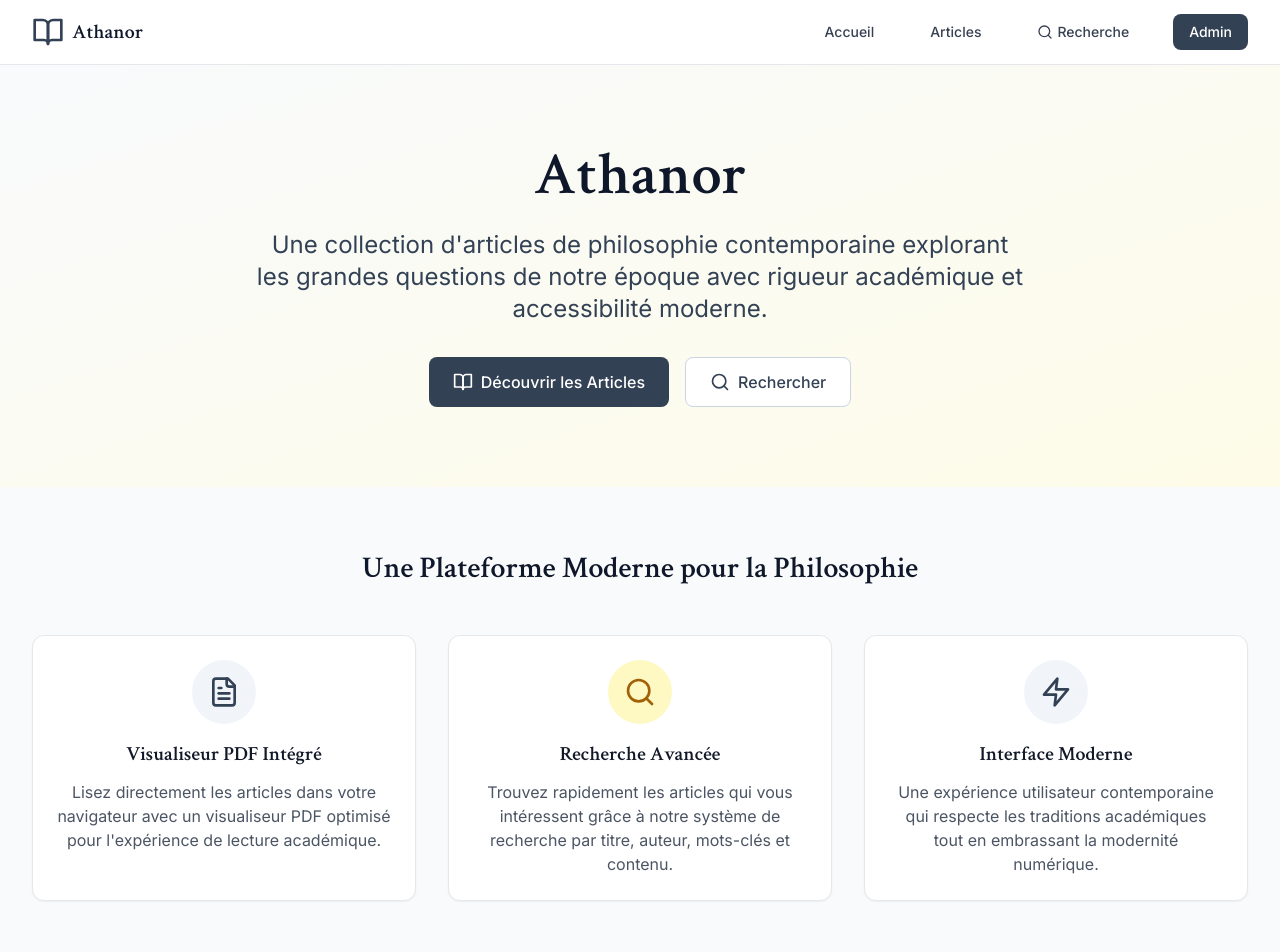
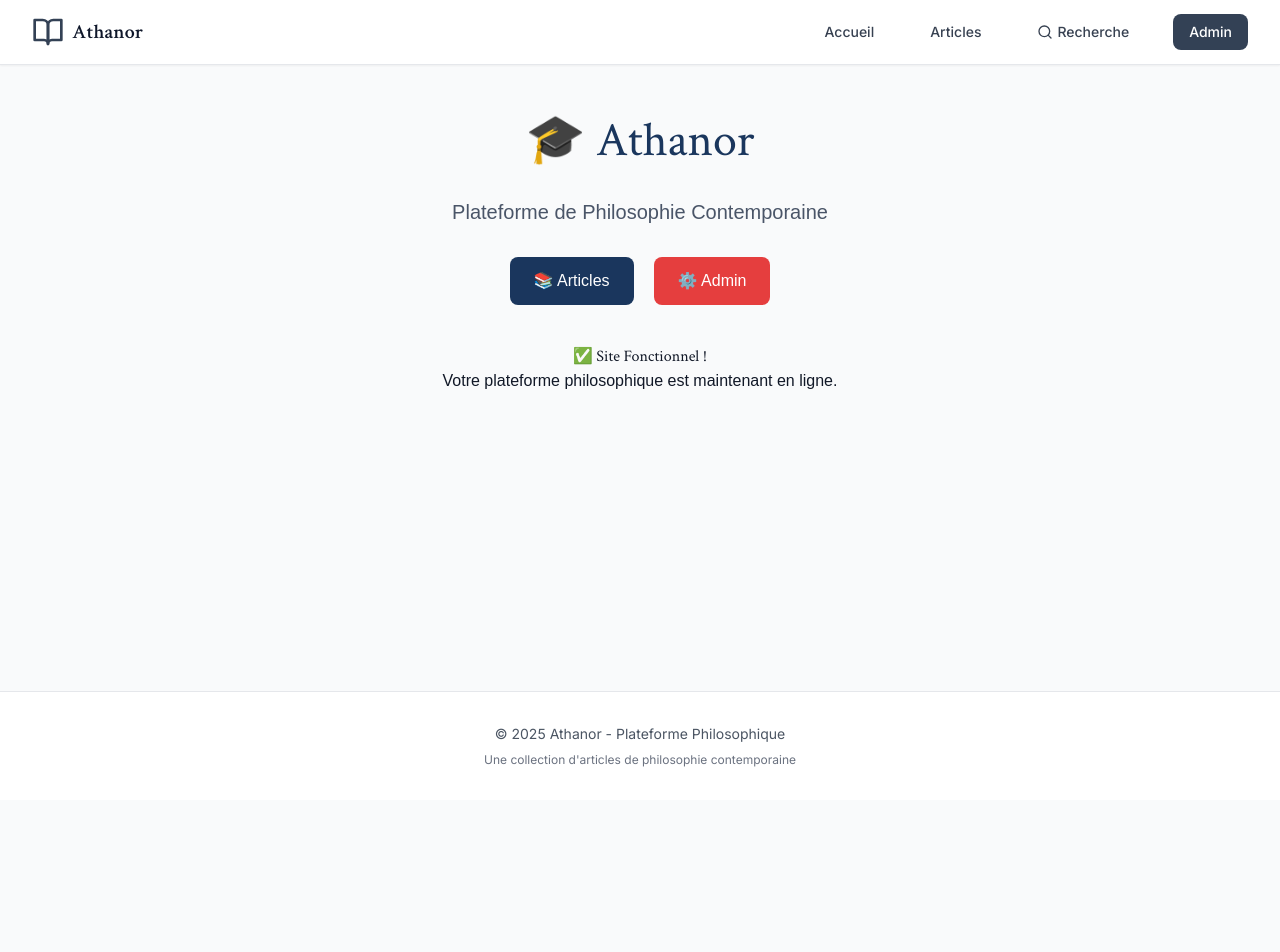
Before and after one commit to ajilnex/athanor-philosophy-platform, a Next.js app: page / in a window 1280 px wide. Shown: the top 952 px of the page. After the commit the page ends 800 px from the top, so only its background shows below. Built offline with nearby package versions, Linux system fonts and the light colour scheme.

Commit message:
Fix 404: Create ultra-simple homepage without dependencies

```diff
--- a/app/page.tsx
+++ b/app/page.tsx
@@ -1,90 +1,36 @@
-import Link from 'next/link'
-import { BookOpen, Search, FileText, Zap } from 'lucide-react'
-
 export default function HomePage() {
   return (
-    <div className="min-h-screen">
-      {/* Hero Section */}
-      <section className="bg-gradient-to-br from-primary-50 to-accent-50 py-20">
-        <div className="max-w-7xl mx-auto px-4 sm:px-6 lg:px-8">
-          <div className="text-center">
-            <h1 className="text-5xl md:text-6xl font-serif font-bold text-primary-900 mb-6">
-              Athanor
-            </h1>
-            <p className="text-xl md:text-2xl text-primary-700 mb-8 max-w-3xl mx-auto leading-relaxed">
-              Une collection d'articles de philosophie contemporaine explorant les grandes questions
-              de notre époque avec rigueur académique et accessibilité moderne.
-            </p>
-            <div className="flex flex-col sm:flex-row gap-4 justify-center">
-              <Link href="/articles" className="btn-primary inline-flex items-center space-x-2">
-                <BookOpen className="h-5 w-5" />
-                <span>Découvrir les Articles</span>
-              </Link>
-              <Link href="/search" className="btn-secondary inline-flex items-center space-x-2">
-                <Search className="h-5 w-5" />
-                <span>Rechercher</span>
-              </Link>
-            </div>
-          </div>
-        </div>
-      </section>
-
-      {/* Features Section */}
-      <section className="py-16">
-        <div className="max-w-7xl mx-auto px-4 sm:px-6 lg:px-8">
-          <h2 className="text-3xl font-serif font-semibold text-center text-primary-900 mb-12">
-            Une Plateforme Moderne pour la Philosophie
-          </h2>
-          <div className="grid md:grid-cols-3 gap-8">
-            <div className="card text-center">
-              <div className="bg-primary-100 w-16 h-16 rounded-full flex items-center justify-center mx-auto mb-4">
-                <FileText className="h-8 w-8 text-primary-700" />
-              </div>
-              <h3 className="text-xl font-serif font-semibold mb-3">Visualiseur PDF Intégré</h3>
-              <p className="text-gray-600">
-                Lisez directement les articles dans votre navigateur avec un visualiseur
-                PDF optimisé pour l'expérience de lecture académique.
-              </p>
-            </div>
-            <div className="card text-center">
-              <div className="bg-accent-100 w-16 h-16 rounded-full flex items-center justify-center mx-auto mb-4">
-                <Search className="h-8 w-8 text-accent-700" />
-              </div>
-              <h3 className="text-xl font-serif font-semibold mb-3">Recherche Avancée</h3>
-              <p className="text-gray-600">
-                Trouvez rapidement les articles qui vous intéressent grâce à notre
-                système de recherche par titre, auteur, mots-clés et contenu.
-              </p>
-            </div>
-            <div className="card text-center">
-              <div className="bg-primary-100 w-16 h-16 rounded-full flex items-center justify-center mx-auto mb-4">
-                <Zap className="h-8 w-8 text-primary-700" />
-              </div>
-              <h3 className="text-xl font-serif font-semibold mb-3">Interface Moderne</h3>
-              <p className="text-gray-600">
-                Une expérience utilisateur contemporaine qui respecte les traditions
-                académiques tout en embrassant la modernité numérique.
-              </p>
-            </div>
-          </div>
-        </div>
-      </section>
-
-      {/* Call to Action */}
-      <section className="py-16 bg-gradient-to-r from-primary-700 to-primary-800">
-        <div className="max-w-4xl mx-auto text-center px-4 sm:px-6 lg:px-8">
-          <h2 className="text-3xl font-serif font-semibold text-white mb-6">
-            Explorez l'Univers Philosophique
-          </h2>
-          <p className="text-xl text-primary-100 mb-8">
-            Découvrez une collection soigneusement sélectionnée d'articles qui interrogent
-            et éclairent les enjeux fondamentaux de notre existence.
-          </p>
-          <Link href="/articles" className="bg-white text-primary-700 hover:bg-gray-50 px-8 py-4 rounded-lg font-semibold text-lg transition-colors">
-            Commencer la Lecture
-          </Link>
-        </div>
-      </section>
+    <div style={{ padding: '40px', textAlign: 'center', fontFamily: 'Arial, sans-serif' }}>
+      <h1 style={{ fontSize: '48px', color: '#1a365d', marginBottom: '20px' }}>
+        🎓 Athanor
+      </h1>
+      <p style={{ fontSize: '20px', color: '#4a5568', marginBottom: '30px' }}>
+        Plateforme de Philosophie Contemporaine
+      </p>
+      <div style={{ display: 'flex', gap: '20px', justifyContent: 'center' }}>
+        <a href="/articles" style={{
+          background: '#1a365d',
+          color: 'white',
+          padding: '12px 24px',
+          textDecoration: 'none',
+          borderRadius: '8px'
+        }}>
+          📚 Articles
+        </a>
+        <a href="/admin" style={{
+          background: '#e53e3e',
+          color: 'white',
+          padding: '12px 24px',
+          textDecoration: 'none',
+          borderRadius: '8px'
+        }}>
+          ⚙️ Admin
+        </a>
+      </div>
+      <div style={{ marginTop: '40px' }}>
+        <h2>✅ Site Fonctionnel !</h2>
+        <p>Votre plateforme philosophique est maintenant en ligne.</p>
+      </div>
     </div>
   )
 }
```
